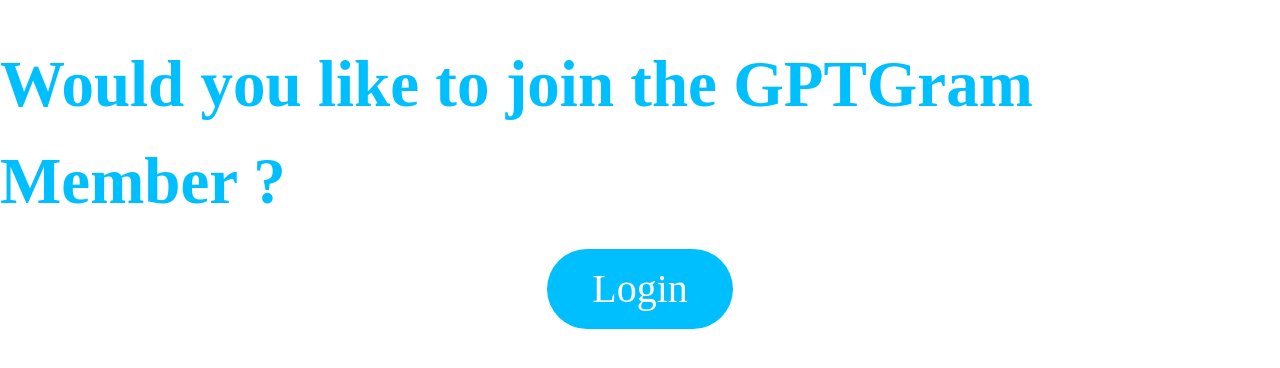
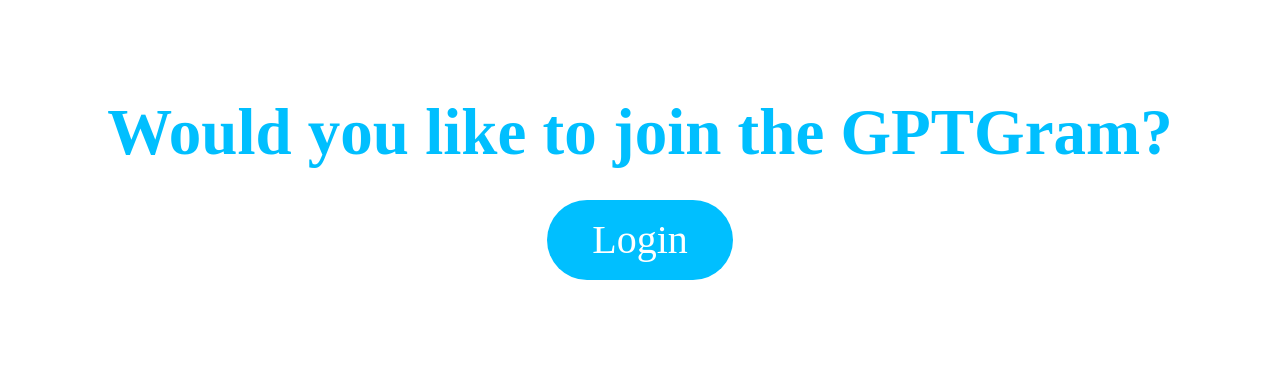
Before and after one commit to pythontanuki/Next.js-Nest.js-fullstack-app-named-GPTGram, a Next.js app: page /login in a window 1280 px wide. Shown: the part 118-486 px from the top of the page. Built offline with nearby package versions, Linux system fonts and the light colour scheme; no server answers.

Commit message:
modified login comment

```diff
--- a/src/pages/login/index.tsx
+++ b/src/pages/login/index.tsx
@@ -42,7 +42,7 @@ const Login: React.FC = () => {
         fontFamily={"Anonymous Pro"}
         mb={"10px"}
       >
-        Would you like to join the GPTGram Member ?
+        Would you like to join the GPTGram?
       </Text>
       <Button
         color={"white"}
```
